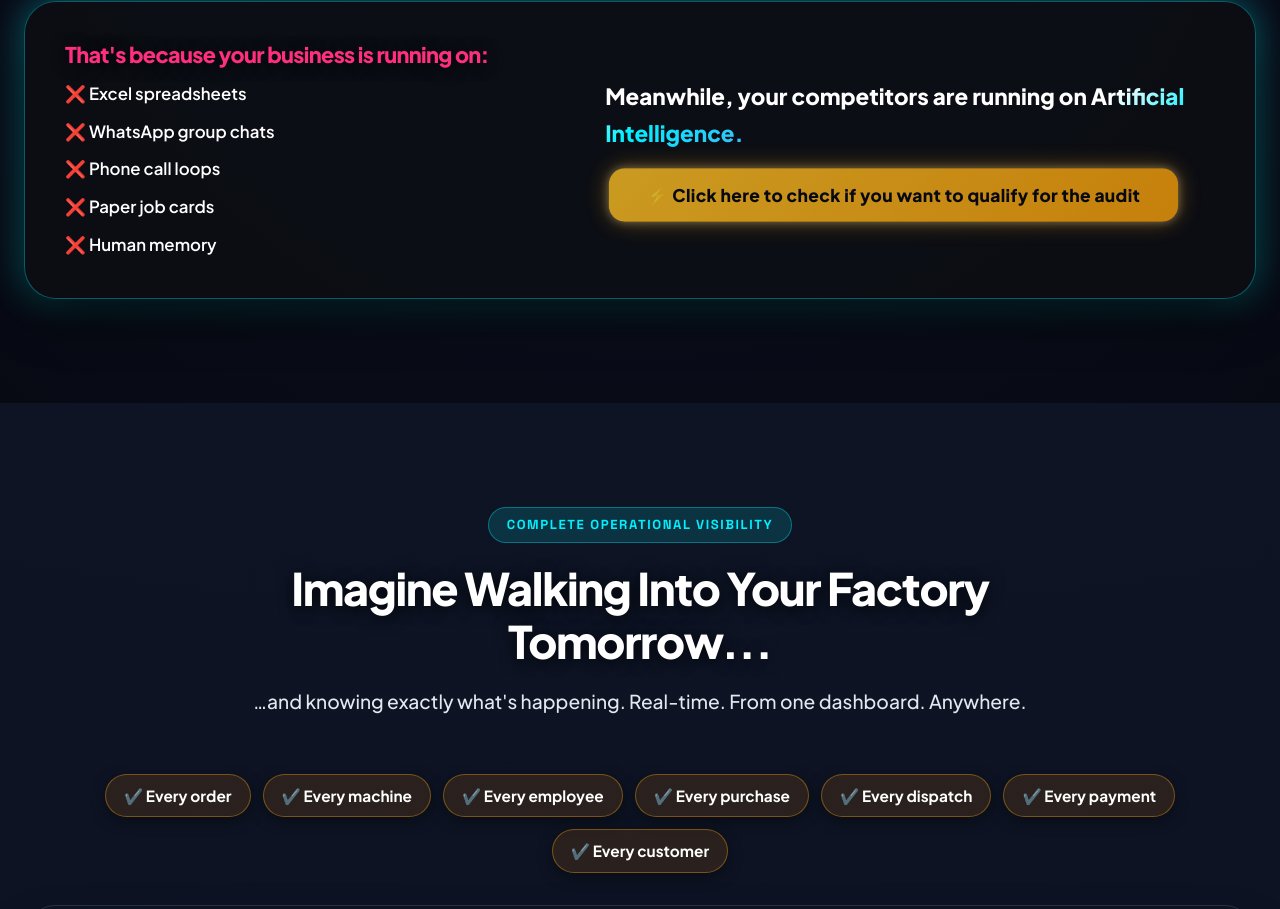
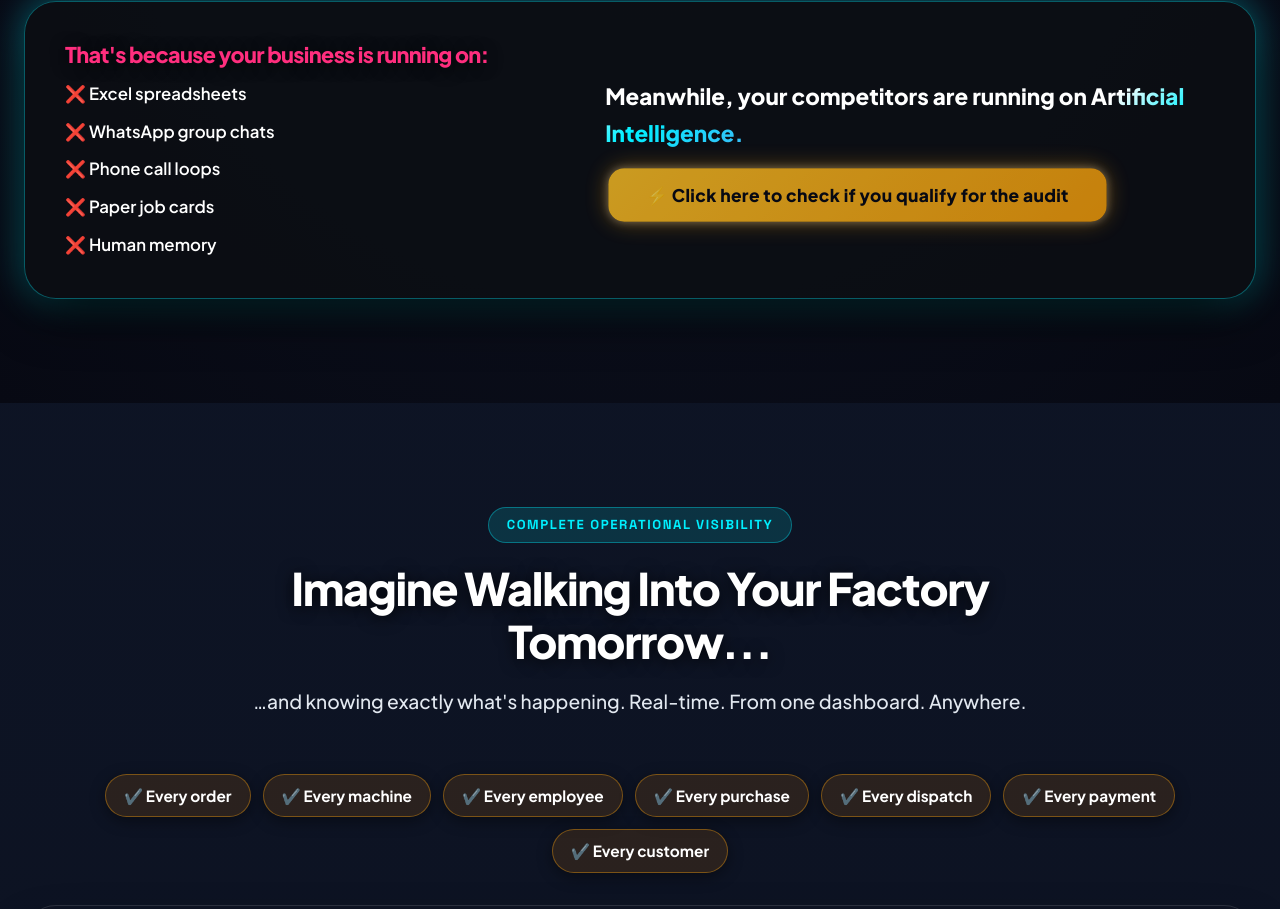
Before and after one commit to divijbuddareddy/CRM-Website, a plain HTML site: page index.html in a window 1280 px wide. Shown: the part 3250-4159 px from the top of the page. Drawn offline with Linux system fonts and the light colour scheme.

Commit message:
Update index.html

```diff
--- a/index.html
+++ b/index.html
@@ -418,7 +418,7 @@
               class="btn btn-gold btn-blinking open-audit-modal"
               style="font-size: 1.1rem; padding: 1rem 2.4rem;"
             >
-              ⚡ Click here to check if you want to qualify for the audit
+              ⚡ Click here to check if you qualify for the audit
             </button>
 
           </div>
```
